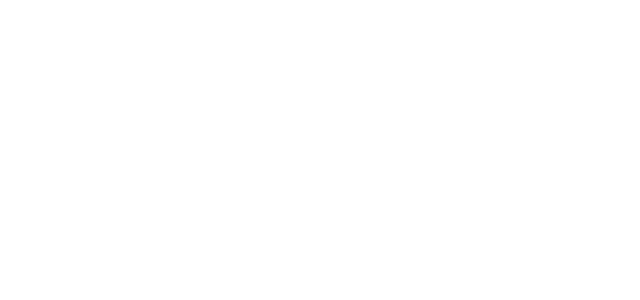
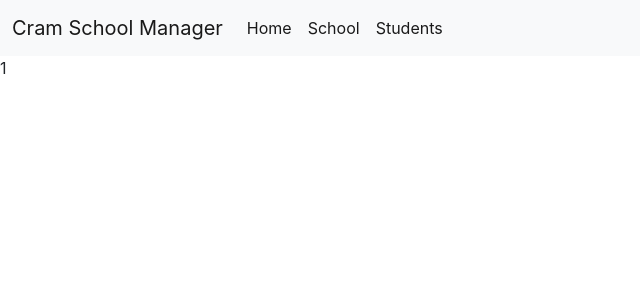
Before and after one commit to CodyGrogan/cramschoolmanager, a React (Create React App) app in the folder client/: page /lessonpage/1 in a window 1280 px wide. Before the commit this address had no page. Shown: the top 300 px of the page, without its empty margins (0-640 px from the left). Built offline with nearby package versions, Linux system fonts and the light colour scheme.

Commit message:
added lessonpage

```diff
--- a/client/src/App.tsx
+++ b/client/src/App.tsx
@@ -13,6 +13,7 @@ import Teacher from './classes/Teacher';
 import Lesson from './classes/Lesson';
 import StudentManager from './components/StudentManager';
 import StudentPage from './components/StudentPage';
+import LessonPage from './components/LessonPage';
 
 function App() {
   let defSchool = new School('def');
@@ -93,7 +94,10 @@ function App() {
         <Route path='/' element={<Home/>}/>
         <Route path='school' element={<SchoolManager school={school}/>}/>
         <Route path='student' element={<StudentManager school={school} studentToView={studentToView} setStudentToView={setStudentToView} />}/>
-        <Route path='studentpage/:id' element={<StudentPage studentToView={studentToView}/>} />
+        <Route path='studentpage/:id' element={<StudentPage />} />
+        <Route path='lessonpage/:id' element={<LessonPage/>} />
+
+
 
       </Routes>
       </BrowserRouter>
--- /dev/null
+++ b/client/src/components/LessonPage.tsx
@@ -0,0 +1,17 @@
+import {useParams} from 'react-router-dom';
+import Navbar from "./Navbar";
+
+//this will use the parameters to query the database
+
+function LessonPage(props: any){
+    let { id } = useParams();
+
+    return(
+        <div>
+            <Navbar/>
+            {id}
+        </div>
+    )
+}
+
+export default LessonPage;
```
